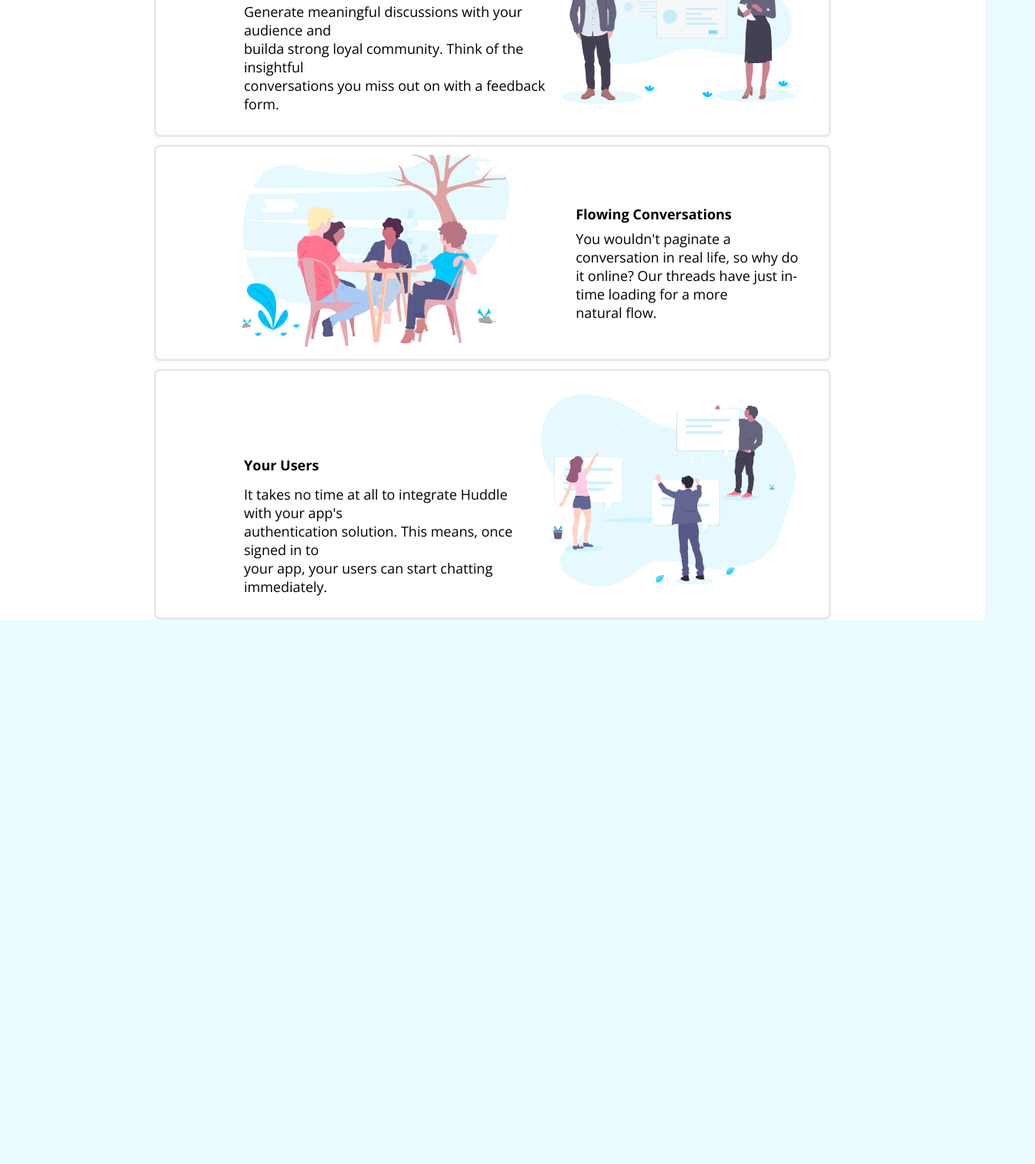
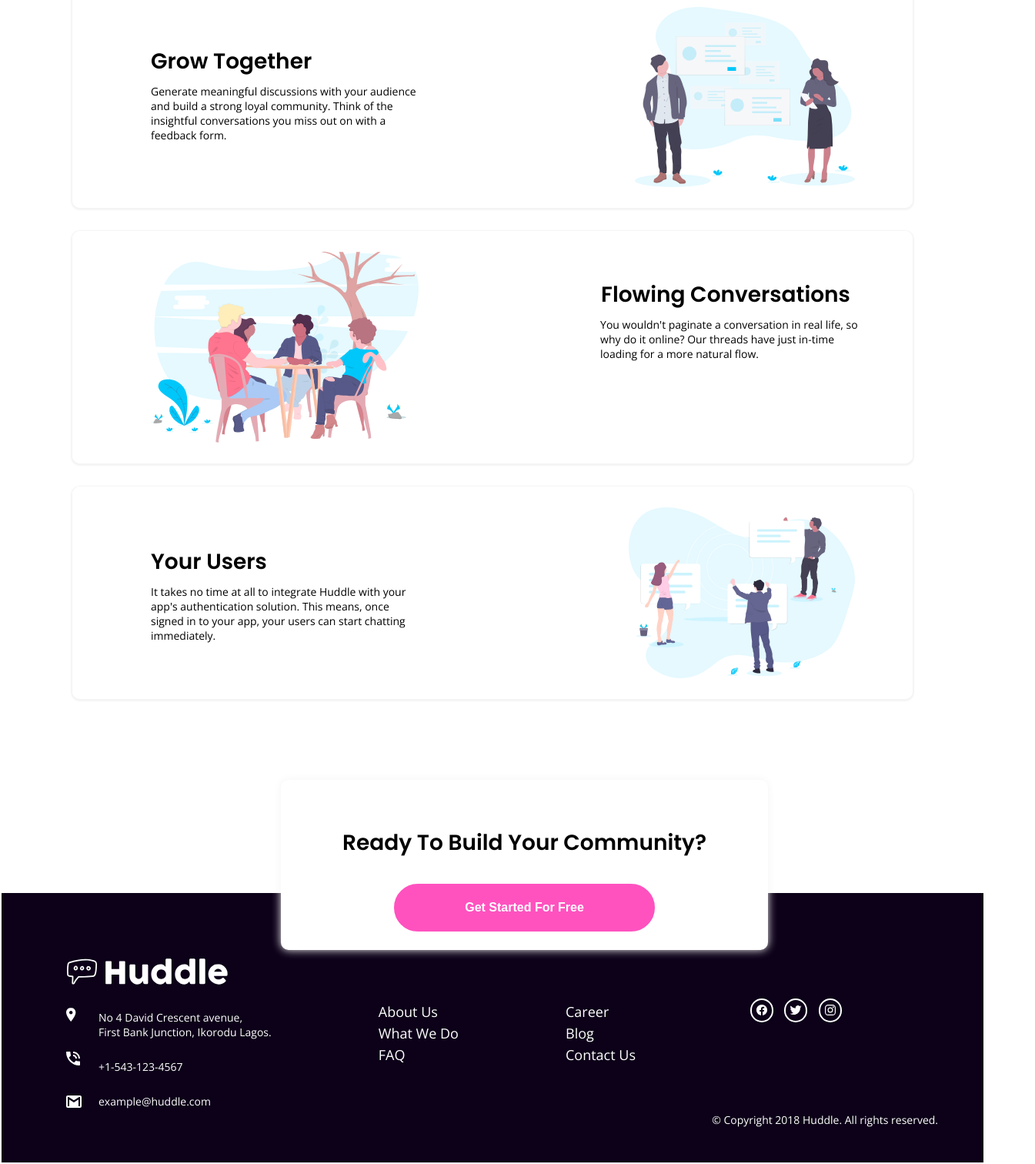
Before and after one commit to devGeorgeOwi/huddle-landing-page, a plain HTML site: page index.html in a window 1280 px wide. Shown: the part 843-2355 px from the top of the page at 77% size, 1345 px wide, since content can reach past the window. Before the commit the page ends 1658 px from the top, so only its background shows below. Drawn offline with nearby package versions, Linux system fonts and the light colour scheme.

Commit message:
finished the desktop view design

```diff
--- a/css/style.css
+++ b/css/style.css
@@ -1,161 +1,242 @@
 body {
-	font-size: 18px;
-	font-family: Open Sans;
-	margin: 0;
 	padding: 0;
-	background-color: hsl(193, 100%, 96%);
+    margin: 0;
+    box-sizing: border-box;
+    font-family: "Poppins";
+    font-size: 18px;
 }
 
-h3 {
-	font-family: Poppins;
-}
-.header-btn {
-	float: right;
-    font-weight: 300;
-    margin-right: 78px;
-    margin-top: 30px;
-    border-radius: 24px;
-    padding: 14px 48px;
-    background: hsl(0deg 0% 100%);
-    color: #0e1010;
-    border: white;
-    border-bottom: solid #b4f5f5;
+p {
+    font-size: 14px;
+    font-family: Open Sans;
 }
 
-.header-logo {
-	margin-left: 65px;
-	margin-top: 30px;
+header {
+    background-image: url(../image/bg-hero-desktop.svg);
+    background-position: -50px 0px;
+    background-color: aliceblue;
+    height: 675px;
 }
 
-.hero-section {
-	height: 600px;
-    border-bottom: 1px solid grey;
+.header_top {
+    display: flex;
+    justify-content: space-between;
+    padding: 40px;
+}
+
+img.header-logo {
+    height: 30px;
+    margin-left: 20px;
+}
+
+button.header-btn {
+   margin-right: 20px;
+    padding: 8px 40px;
+    border-radius: 17px;
+    background: white;
+    border: 2px solid #fff;
+    font-weight: 800;
+    box-shadow: 0px 1px 3px 2px #00252e12;
 }
 
 .hero-box {
-	display: flex;
-	justify-content: space-between;
-	height: 600px;
+    display: flex;
+    justify-content: space-between;
 }
 
-.hero-content {
-	height: 600px;
-}
-.hero-title {
-	font-size: 42px;
-    margin-top: 168px;
-    margin-left: 65px;
+h3.hero-title {
+    font-size: 36px;
+    font-family: poppins;
+    margin-top: 144px;
+    margin-left: 61px;
 }
 
-.hero-desc {
-	margin-left: 65px;
-    margin-top: -10px;
+p.hero-desc {
+   font-size: 14px;
+    padding-left: 61px;
 }
 
-._call-to-action {
-	margin-left: 65px;
-    border-radius: 24px;
-    padding: 16px 50px;
+button._call-to-action {
+    padding: 12px 27px;
+    border-radius: 20px;
+    margin-left: 61px;
+    margin-top: 19px;
     background: hsl(322, 100%, 66%);
-    color: hsl(193, 100%, 96%);
-    border: hsl(322deg 84% 49%);
-    font-family: Open Sans;
+    border: 2px solid hsl(322, 100%, 66%);
+    color: #fff;
+    font-size: 16px;
+    font-weight: 700;
 }
 
-.hero-container-img {
-	margin-top: -74px;
-    /* margin-right: -211px; */
-    margin-left: -140px;
-    /* margin-bottom: -77px; */
-    /* height: 400px; */
-    height: 674px;
-    width: 116%;
-    position: absolute;
-}
-
-.hero-img {
-	position: relative;
-    margin-left: 155px;
-    height: 668px;
-    width: 86%;
-    z-index: -2;
-}
-
-.mockups-img {
-	height: 450px;
-    width: 42%;
+img.mockups-img {
+    width: 88%;
+    height: 490px;
     float: right;
-    margin-top: -515px;
-    margin-right: 141px;
-    position: relative;
-}
-
-.main-body-section {
-	background: white;
-    /*margin-top: 160px;*/
-}
-
-._border-box {
-	margin-top: 20px;
-    background: white;
+    padding-right: 56px;
+    padding-top: 46px;
 }
 
 .main-box {
-	display: flex;
-    justify-content: space-around;
-    border: 3px solid #44494b1f;
-    border-radius: 8px;
-    /* border-style: solid; */
-    box-sizing: content-box;
-    /* background: white; */
-    margin: 10px 200px;
-    padding: 10px 28px;
+    display: flex;
+    justify-content: space-evenly;
 }
 
-.grow-img {
-	height: 250px;
-    margin-right: 10px;
-    padding: 20px 5px;
+.main-box {
+    display: flex;
+    justify-content: space-evenly;
+    border: 2px solid #fff;
+    margin: 30px 94px;
+    box-shadow: 0px 1px 2px 2px #f4f4f4;
+    border-radius: 10px;
+}
+img.wrapper-img {
+  width: 55%;
+    float: right;
+    margin: 25px 73px;
+}
+h2.body-title {
+     margin-top: 75px;
+    margin-left: 100px;
+    font-size: 28px;
+    font-weight: 700;
+    margin-bottom: -6px;
+}
+p.body-desc {
+    padding: 0px 100px;
 }
 
-.grow-title {
-	margin-left: 86px;
-    margin-top: 100px;
+.wrapper-img-reversed {
+    width: 55%;
+    float: left;
+    margin: 25px 100px;
 }
 
-.grow-desc {
-	margin-left: 86px;
-    margin-top: -10px;
+.body-title-reversed {
+    margin-top: 60px;
+    /* margin-right: 102px; */
+    margin-left: 53px;
+    font-size: 28px;
+    font-weight: 700;
+    margin-bottom: -6px;
+}
+.body-des-reversed {
+    padding: 0px 52px;
 }
 
-.flow-img {
-	height: 250px;
-    margin-left: 80px;
+.top-box {
+    margin-top: 150px;
 }
 
-.flow-title {
-	/*margin-right: 20px;*/
-	margin-left: 86px;
-    margin-top: 65px;
+.middle-box {
+    position: relative;
+    margin-top: 250px;
+}
+.center-box {
+    display: flex;
+    flex-direction: column;
+    justify-content: center;
+    align-items: center;
+    border: 0px solid white;
+    margin: -145px 250px 0px 365px;
+    height: 221px;
+    z-index: 1;
+    box-shadow: 0px 0px 12px 0px #f4f4f4;
+    border-radius: 10px;
+    position: absolute;
+    background: #ffffff
 }
 
-.flow-desc {
-	margin-left: 86px;
-    margin-top: -16px;
+h2.build-title {
+   margin: 37px 80px 62px 80px;
+   font-size: 28px;
+   font-family: Poppins;
+   font-weight: 600;
+}
+button.build-btn {
+    margin: -30px 20px 0px 20px;
+    padding: 20px 90px;
+    background: hsl(322, 100%, 66%);
+    border: 2px solid hsl(322, 100%, 66%);
+    border-radius: 32px;
+    color: #fff;
+    font-size: 16px;
+    font-weight: 700;
 }
 
-.user-title {
-	margin-left: 86px;
-    margin-top: 100px;
+.main-footer {
+    position: relative;
+}
+._footer {
+    display: flex;
+    justify-content: space-between;
+    border: 2px solid #fff;
+    margin-bottom: -14px;
+    margin-top: 30px;
+    height: 350px;
+    background: hsl(268deg 91% 5%);
 }
 
-.user-desc {
-	margin-left: 86px;
-    margin-top: -10px;
+.footer-logo {
+    height: 34px;
+    margin-top: 85px;
+    margin-left: 85px;
 }
 
-.user-img {
-	height: 250px;
-    margin-right: 10px;
-    padding: 20px 5px;
+._address {
+    display: flex;
+    justify-content: space-between;
 }
+
+img.address-icon {
+    margin-top: 14px;
+    margin-left: 72px;
+    padding: 9px 12px;
+}
+
+p.address-para {
+    margin-top: 26px;
+    margin-left: 10px;
+    color: white;
+    outline-color: hsl(268deg 91% 5%);
+    font-size: 14px;
+    font-family: "Open Sans";
+}
+ul.footer-links {
+    list-style: none;
+    margin-top: 140px;
+}
+
+ul.footer-links li {
+    padding: 2px 0px;
+    color: white;
+    font-family: "Open Sans";
+    font-size: 18px;
+}
+
+ul.social-media-links {
+    list-style: none;
+    margin-top: 140px;
+}
+
+ul.social-media-links li {
+   display: inline;
+    color: white;
+    padding-top: 2px;
+    padding-left: 5px;
+    padding-right: 5px;
+    margin-left: 10px;
+    border: 2px solid white;
+    border-radius: 24px;
+}
+
+ion-icon {
+    font-size: 16px;
+}
+
+p.copy-info {
+    font-size: 14px;
+    font-family: "Open Sans";
+    padding-top: 100px;
+    padding-right: 59px;
+    color: white;
+}
--- a/index.html
+++ b/index.html
@@ -8,64 +8,114 @@
 	<link href="https://fonts.googleapis.com/css2?family=Open+Sans:wght@400;700&display=swap" rel="stylesheet">
 </head>
 <body>
-	<header class="_header">
-		<!-- <img src="image/bg-hero-desktop.svg" class="hero-img"> -->
+	<header>
+		<div class="header_top">
 			<img src="image/logo.svg" class="header-logo">
-		<button class="header-btn">Try for free</button>
-
-	</header>
-	<section class="hero-section">
+			<button class="header-btn">Try it Free</button>
+		</div>
 		<div class="hero-box">
 			<div class="hero-content">
-				<h3 class="hero-title">Build The Community<br> Your Fans Will Love </h3>
-				<p class="hero-desc">Huddle re-images the way we build communities. You have<br> a voice, but so does your audience.
-				   Create connections with<br> your users as you engage in genuine discussion.
-				 </p>
+				<h3 class="hero-title">Build The Community <br>Your Fans Will Love </h3>
+				<p class="hero-desc">Huddle re-images the way we build communities.You have<br> a voice, but so does your audience, Create connections
+				with your users as you engage in genuine discussion.</p>
 				 <button class="_call-to-action">Get Started For Free</button>
 			</div>
 			<div class="hero-container-img">
-				<img src="image/bg-hero-desktop.svg" class="hero-img">
+				<!-- <img src="image/bg-hero-desktop.svg" class="hero-img"> -->
 				<img src="image/illustration-mockups.svg" class="mockups-img">
 			</div>
 		</div>
-	</section>
-	<section class="main-body-section">
-		<div class="_border-box">
+	</header>
+	<section class="top-box">
 		<div class="main-box">
 				<div class="body-content">
-					<h4 class="grow-title">Grow Together</h4>
-					<p class="grow-desc">Generate meaningful discussions with your audience and<br> builda strong loyal community.
-					   Think of the insightful<br> conversations you miss out on with a feedback form.
-					</p>
+					<h2 class="body-title">Grow Together</h2>
+					<p class="body-desc">Generate meaningful discussions with your audience and
+					 build a strong loyal community. Think of the insightful conversations you miss out on with a feedback form.</p>
 				</div>
-				<div class="grow-together">
-					<img src="image/illustration-grow-together.svg" class="grow-img">
+				<div class="body-wrapper">
+					<img src="image/illustration-grow-together.svg" class="wrapper-img">
 				</div>
 			</div>
+	</section>
+	<section>
 		<div class="main-box">
-				<div class="flow-conversations">
-					<img src="image/illustration-flowing-conversation.svg" class="flow-img">
+				<div class="body-wrapper">
+					<img src="image/illustration-flowing-conversation.svg" class="wrapper-img-reversed">
 				</div>
 				<div class="body-content">
-					<h4 class="flow-title">Flowing Conversations</h4>
-					<p class="flow-desc">You wouldn't paginate a conversation in real life, so why do<br> it online? Our threads have just in-time loading for a more<br> natural flow.
-					</p>
+					<h2 class="body-title-reversed">Flowing Conversations</h2>
+					<p class="body-des-reversed">You wouldn't paginate a conversation in real life, so why do it online? Our threads have just in-time loading for a more natural flow.</p>
 				</div>
 			</div>
+	</section>
+	<section>
 			<div class="main-box">
 				<div class="body-content">
-					<h4 class="user-title">Your Users</h4>
-					<p class="user-desc">It takes no time at all to integrate Huddle with your app's<br> authentication solution. This means, once signed in to<br> your app, your users can start chatting immediately.
-					</p>
+					<h2 class="body-title">Your Users</h2>
+					<p class="body-desc">It takes no time at all to integrate Huddle with your app's authentication solution. This means, once signed in to your app, your users can start chatting immediately.</p>
 				</div>
-				<div class="your-users">
-					<img src="image/illustration-your-users.svg" class="user-img">
+				<div class="body-wrapper">
+					<img src="image/illustration-your-users.svg" class="wrapper-img">
 				</div>
 			</div>
 		</div>
 	</section>
-	<footer>
+	<section class="middle-box">
+		<div class="center-box">
+			<h2 class="build-title">Ready To Build Your Community?</h2>
 
+			<button class="build-btn">Get Started For Free</button>
+		</div>
+	</section>
+	<footer class="main-footer">
+		<div class="_footer">
+			<div class="_company-info">
+				<img src="image/footer-logo.svg" class="footer-logo">
+				<div class="_address">
+					<div class="icon-span">
+						<span><img src="image/icon-location.svg" class="address-icon"></span>
+						<br>
+						<span><img src="image/icon-phone.svg" class="address-icon"></span>
+						<br>
+						<span><img src="image/icon-email.svg" class="address-icon"></span>
+					</div>
+					<div class="address-span">
+						<p class="address-para"> No 4 David Crescent avenue, <br>First Bank Junction, Ikorodu  Lagos.</p>
+						<p class="address-para">+1-543-123-4567</p>
+						<p class="address-para">example@huddle.com</p>
+					</div>
+				</div>
+			</div>
+			<div class="links">
+				<ul class="footer-links">
+					<li>About Us</li>
+					<li>What We Do</li>
+					<li>FAQ</li>
+				</ul>
+			</div>
+			<div class="links">
+				<ul class="footer-links">
+					<li>Career</li>
+					<li>Blog</li>
+					<li>Contact Us</li>
+				</ul>
+			</div>
+			<div>
+				<div class="social-links">
+					<ul class="social-media-links">
+						<li><ion-icon name="logo-facebook"></ion-icon></li>
+						<li><ion-icon name="logo-twitter"></ion-icon></li>
+						<li><ion-icon name="logo-instagram"></ion-icon></li>
+					</ul>
+				</div>
+				<div class="copy-right">
+					<p class="copy-info">&copy; Copyright 2018 Huddle. All rights reserved.</p>
+				</div>
+			</div>
+		</div>
 	</footer>
+
+	<script src="https://unpkg.com/ionicons@5.1.2/dist/ionicons.js"></script>
 </body>
 </html>
```
Also changed, not shown: image/footer-logo.svg (added). Lines whose indentation alone changed are shown as unchanged.
